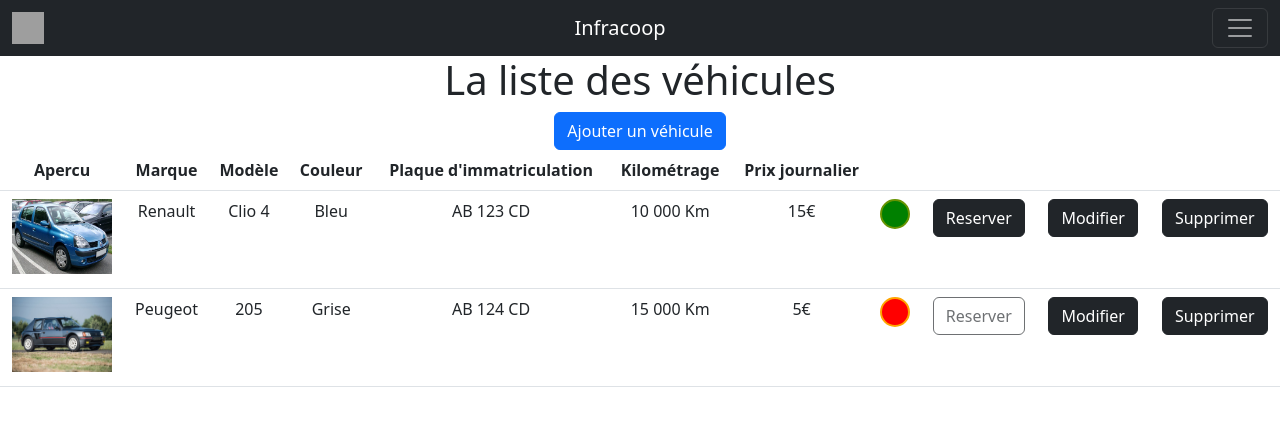
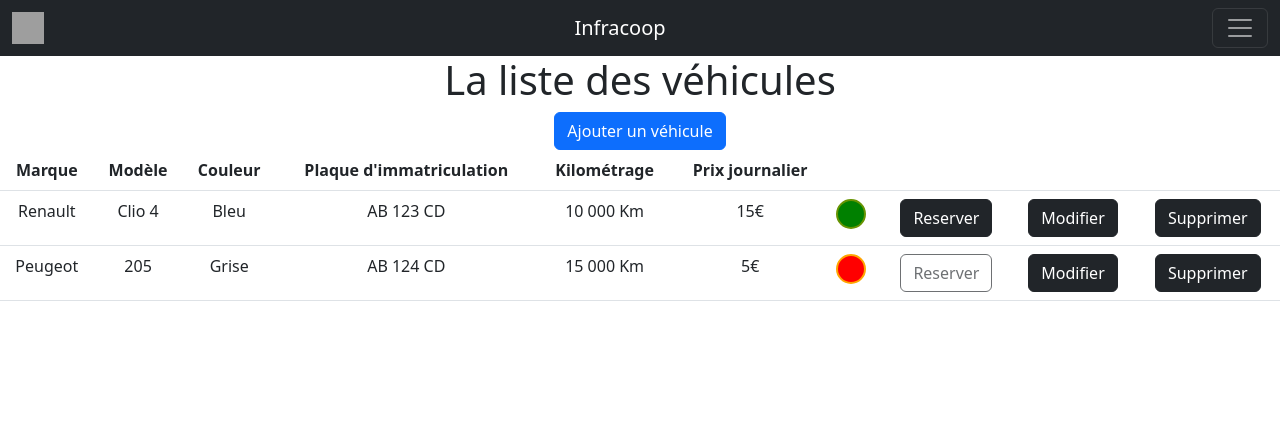
Before and after one commit to fabien5525/front-infracoop, a Next.js app: page /liste_voiture in a window 1280 px wide. Shown: the top 426 px of the page. Built offline with nearby package versions, Linux system fonts and the light colour scheme; grey boxes are pictures that could not be loaded.

Commit message:
Suppression des images

```diff
--- a/pages/liste_voiture/index.jsx
+++ b/pages/liste_voiture/index.jsx
@@ -14,7 +14,6 @@ const Liste = () => {
         <table className="table">
           <thead>
             <tr>
-              <th scope="col">Apercu</th>
               <th scope="col">Marque</th>
               <th scope="col">Modèle</th>
               <th scope="col">Couleur</th>
@@ -29,10 +28,6 @@ const Liste = () => {
           </thead>
           <tbody>
             <tr>
-              <th scope="row">
-                <Image src="/clio.jpg" alt="logo-picture"
-                width="100" height="75"/>
-              </th>
               <td>Renault</td>
               <td>Clio 4</td>
               <td>Bleu</td>
@@ -59,10 +54,6 @@ const Liste = () => {
               </td>
             </tr>
             <tr>
-              <th scope="row">
-                <Image src="/peugeot.jpg" alt="Image voiture"
-                width="100" height="75"/>
-              </th>
               <td>Peugeot</td>
               <td>205</td>
               <td>Grise</td>
--- a/pages/modif_vehicule/index.jsx
+++ b/pages/modif_vehicule/index.jsx
@@ -8,9 +8,6 @@ const modif_vehicule = () => {
       <div className="table">
         <h1>Modification du véhicule</h1>
         <div className="card text-center">
-          <div className="card-header">
-            <Image src="/clio.jpg" alt="Image du véhicule" width={200} layout="fill"/>
-          </div>
           <div className="card-body">
             <h5 className="card-title">
               <div className="input-group col-2">
```
